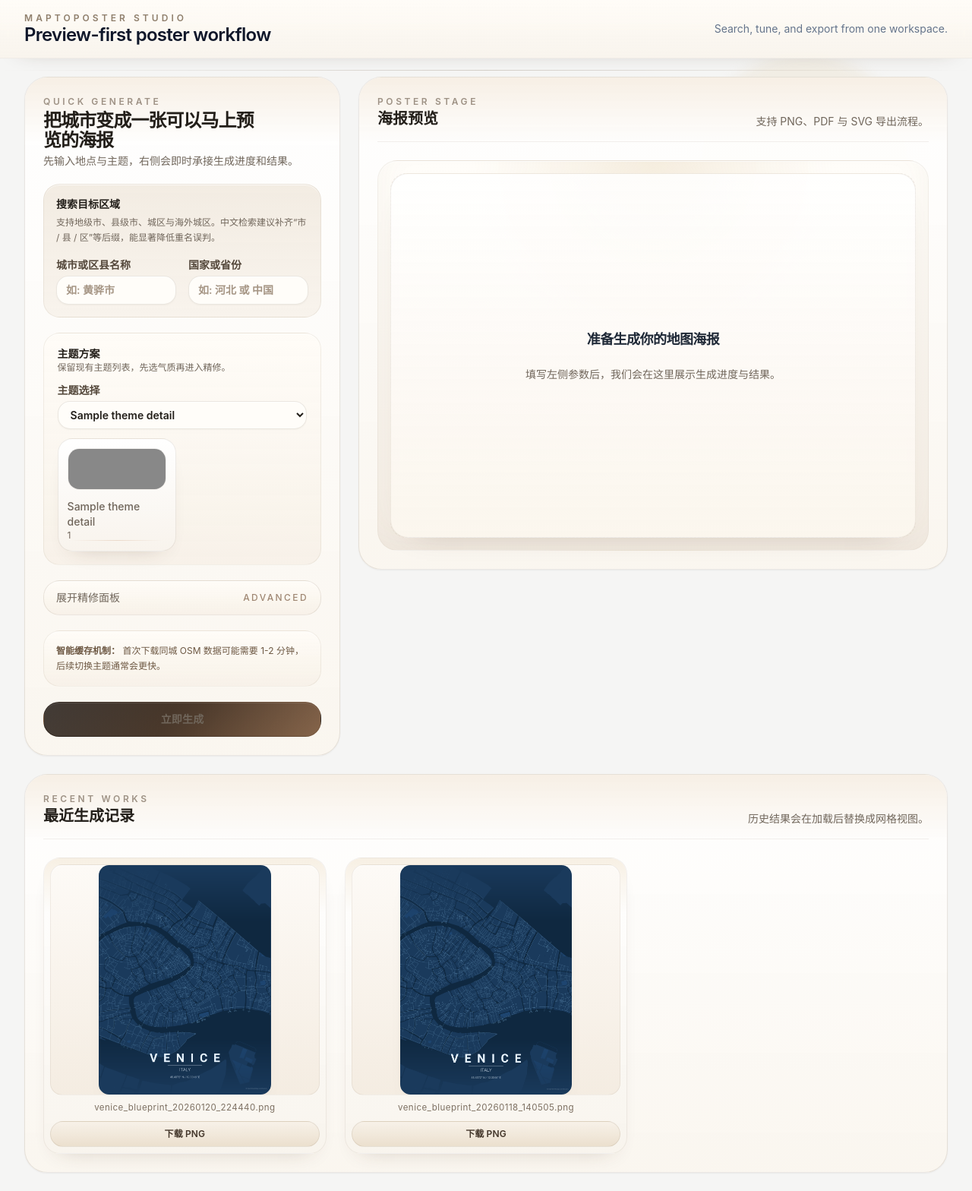
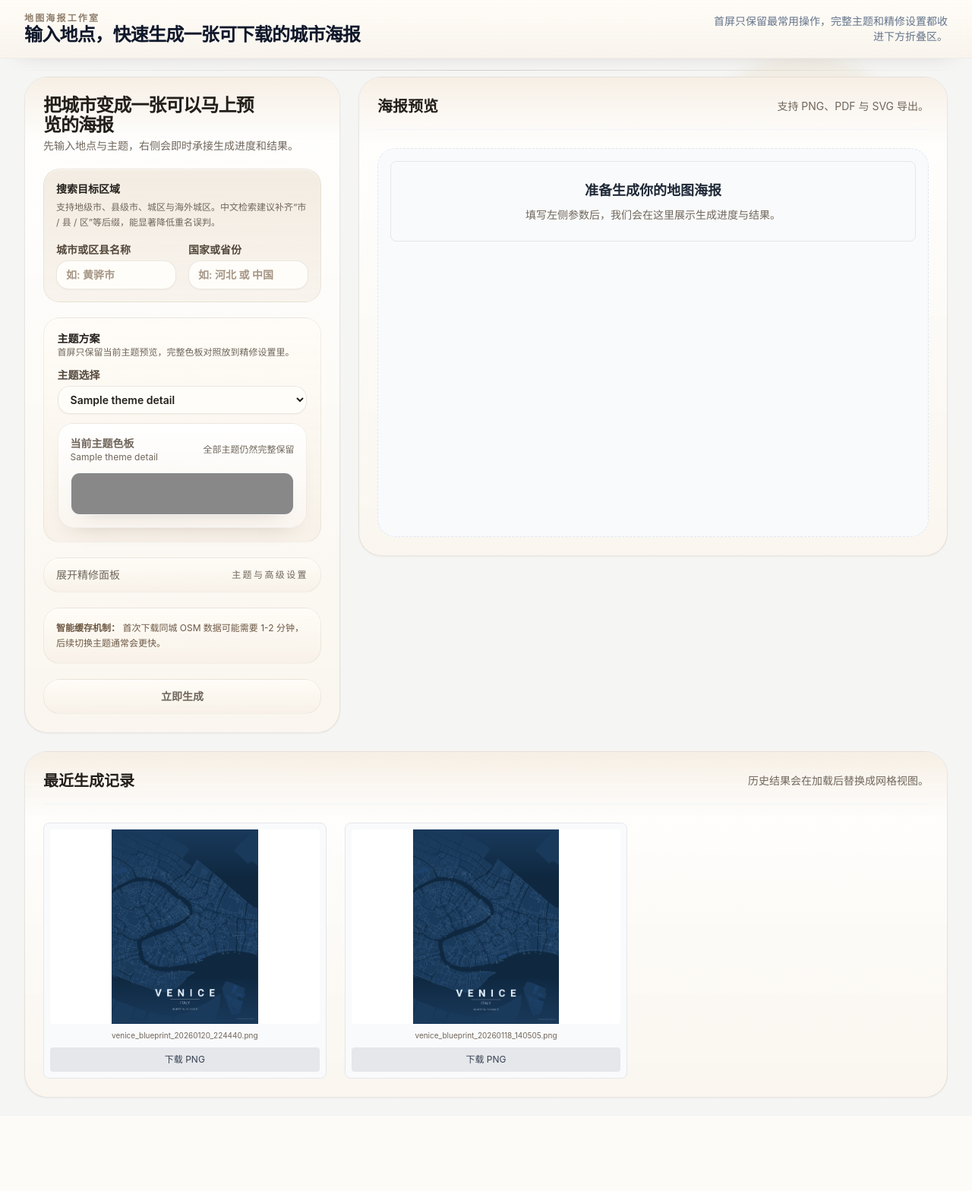
Before and after one commit to tomfocker/maptoposter-web, a FastAPI app: template app/templates/index.html in a window 1280 px wide. Shown: the whole page at 76% size. After the commit the page ends 1446 px from the top, so only its background shows below. Run offline with FastAPI, Linux system fonts and the light colour scheme; the template is opened without the code that fills it: most values are stand-ins (such as "Sample title", 1, 10 or a date in 2020); some libraries are stand-ins or nearby versions.

Commit message:
refactor: streamline theme controls on homepage

```diff
--- a/app/static/css/style.css
+++ b/app/static/css/style.css
@@ -140,7 +140,7 @@ main a {
 
 header nav > div:first-child p {
     color: #8f7f6c !important;
-    letter-spacing: 0.34em !important;
+    letter-spacing: 0.18em !important;
 }
 
 header nav > div:first-child h1 {
@@ -284,11 +284,33 @@ main {
     padding: 1.1rem !important;
 }
 
-[data-ui="theme-picker"] > .grid {
+[data-ui="theme-current-preview"] {
+    border: 1px solid rgba(93, 70, 45, 0.08);
+    border-radius: 1.25rem !important;
+    background:
+        linear-gradient(180deg, rgba(255, 255, 255, 0.98), rgba(250, 245, 239, 0.98)) !important;
+    box-shadow: var(--studio-shadow-soft);
+}
+
+[data-ui="theme-current-preview"] p {
+    margin: 0;
+}
+
+#current-theme-strip {
+    box-shadow:
+        inset 0 1px 0 rgba(255, 255, 255, 0.55),
+        0 12px 24px -20px rgba(73, 48, 24, 0.35);
+}
+
+#current-theme-strip span {
+    min-width: 0;
+}
+
+[data-ui="theme-gallery"] {
     gap: 0.95rem !important;
 }
 
-[data-ui="theme-picker"] article {
+[data-ui="theme-gallery"] article {
     position: relative;
     overflow: hidden;
     border: 1px solid rgba(93, 70, 45, 0.1) !important;
@@ -297,9 +319,7 @@ main {
         linear-gradient(180deg, rgba(255, 255, 255, 0.96), rgba(248, 243, 236, 0.96)) !important;
     box-shadow: var(--studio-shadow-soft);
     transform: translateY(0);
-}
-
-[data-ui="theme-picker"] article::after {
+[data-ui="theme-gallery"] article::after {
     content: "";
     position: absolute;
     inset: auto 1rem 0.8rem;
@@ -307,22 +327,17 @@ main {
     background: linear-gradient(90deg, rgba(178, 109, 59, 0), rgba(178, 109, 59, 0.2), rgba(178, 109, 59, 0));
 }
 
-[data-ui="theme-picker"] article:hover {
+[data-ui="theme-gallery"] article:hover {
     transform: translateY(-3px);
     border-color: rgba(178, 109, 59, 0.24) !important;
     box-shadow: 0 24px 48px -34px rgba(73, 48, 24, 0.44);
 }
 
-[data-ui="theme-picker"] article > div:first-child {
+[data-ui="theme-gallery"] article > div:first-child {
     height: 3.4rem !important;
     border-radius: 0.95rem !important;
     border-color: rgba(93, 70, 45, 0.08) !important;
     box-shadow: inset 0 1px 0 rgba(255, 255, 255, 0.5);
-}
-
-[data-ui="theme-picker"] article p:last-child {
-    letter-spacing: 0.06em;
-    text-transform: uppercase;
 }
 
 [data-ui="refine-toggle"] {
@@ -652,7 +667,7 @@ main {
         flex-direction: column;
     }
 
-    [data-ui="theme-picker"] > .grid,
+    [data-ui="theme-gallery"],
     #history-list {
         grid-template-columns: minmax(0, 1fr) !important;
     }
@@ -686,6 +701,7 @@ main {
 
     [data-ui="quick-generate-panel"] .grid,
     [data-ui="refine-panel"] .grid,
+    [data-ui="theme-gallery"],
     #history-list {
         grid-template-columns: minmax(0, 1fr) !important;
     }
--- a/app/templates/base.html
+++ b/app/templates/base.html
@@ -13,11 +13,11 @@
         <header class="border-b border-black/5 bg-white/90 backdrop-blur">
             <nav class="mx-auto flex w-full max-w-7xl items-center justify-between px-4 py-4 sm:px-6 lg:px-8">
                 <div>
-                    <p class="text-xs font-semibold uppercase tracking-[0.3em] text-slate-500">MapToPoster Studio</p>
-                    <h1 class="text-lg font-semibold text-slate-900">Preview-first poster workflow</h1>
+                    <p class="text-xs font-semibold tracking-[0.24em] text-slate-500">地图海报工作室</p>
+                    <h1 class="text-lg font-semibold text-slate-900">输入地点，快速生成一张可下载的城市海报</h1>
                 </div>
                 <div class="text-right text-sm text-slate-500">
-                    <p>Search, tune, and export from one workspace.</p>
+                    <p>首屏只保留最常用操作，完整主题和精修设置都收进下方折叠区。</p>
                 </div>
             </nav>
         </header>
--- a/app/templates/index.html
+++ b/app/templates/index.html
@@ -1,6 +1,7 @@
 {% extends "base.html" %}
 
 {% block content %}
+{% set default_theme = theme_details[0] if theme_details else None %}
 <div data-ui="studio-shell" class="space-y-6">
     <section class="grid gap-6 xl:grid-cols-[minmax(20rem,26rem)_minmax(0,1fr)]">
         <form
@@ -11,7 +12,6 @@
             class="space-y-5 rounded-[1.75rem] border border-black/5 bg-white p-6 shadow-sm"
         >
             <div class="space-y-1">
-                <p class="text-xs font-semibold uppercase tracking-[0.3em] text-slate-400">Quick Generate</p>
                 <h2 class="text-2xl font-semibold text-slate-900">把城市变成一张可以马上预览的海报</h2>
                 <p class="text-sm text-slate-500">先输入地点与主题，右侧会即时承接生成进度和结果。</p>
             </div>
@@ -35,29 +35,37 @@
                 <div class="flex items-center justify-between gap-3">
                     <div>
                         <h3 class="text-sm font-semibold text-slate-900">主题方案</h3>
-                        <p class="text-xs text-slate-500">保留现有主题列表，先选气质再进入精修。</p>
+                        <p class="text-xs text-slate-500">首屏只保留当前主题预览，完整色板对照放到精修设置里。</p>
                     </div>
                 </div>
                 <label class="block text-sm font-medium text-slate-700">
                     主题选择
                     <select name="theme" id="theme-select" class="mt-1 w-full rounded-xl border border-slate-200 bg-white px-3 py-2 text-sm">
                         {% for t in theme_details %}
-                        <option value="{{ t.id }}">{{ t.name }}</option>
+                        <option value="{{ t.id }}" data-theme-name="{{ t.name }}" data-colors="{{ t.colors | join(',') }}">{{ t.name }}</option>
                         {% endfor %}
                     </select>
                 </label>
-                <div class="grid gap-3 sm:grid-cols-2">
-                    {% for t in theme_details %}
-                    <article class="rounded-2xl border border-slate-200 bg-white p-3">
-                        <div class="mb-3 flex h-12 overflow-hidden rounded-xl border border-slate-100">
-                            {% for color in t.colors %}
-                            <div class="flex-1" style="background-color: {{ color }};"></div>
+                <div data-ui="theme-current-preview" class="space-y-3 rounded-2xl bg-white p-4">
+                    <div class="flex items-center justify-between gap-3">
+                        <div>
+                            <p class="text-sm font-semibold text-slate-800">当前主题色板</p>
+                            <p id="current-theme-name" class="text-xs text-slate-500">{% if default_theme %}{{ default_theme.name }}{% else %}未加载主题{% endif %}</p>
+                        </div>
+                        <p class="text-xs text-slate-500">全部主题仍然完整保留</p>
+                    </div>
+                    <div id="current-theme-strip" class="flex h-14 overflow-hidden rounded-xl border border-slate-100">
+                        {% if default_theme %}
+                            {% for color in default_theme.colors %}
+                            <span class="flex-1" style="background-color: {{ color }};"></span>
                             {% endfor %}
-                        </div>
-                        <p class="text-sm font-medium text-slate-700">{{ t.name }}</p>
-                        <p class="text-xs text-slate-400">{{ t.id }}</p>
-                    </article>
-                    {% endfor %}
+                        {% else %}
+                            <span class="flex-1 bg-slate-100"></span>
+                            <span class="flex-1 bg-slate-200"></span>
+                            <span class="flex-1 bg-slate-300"></span>
+                            <span class="flex-1 bg-slate-400"></span>
+                        {% endif %}
+                    </div>
                 </div>
             </section>
 
@@ -69,10 +77,29 @@
                 class="flex w-full items-center justify-between rounded-2xl border border-slate-200 bg-white px-4 py-3 text-left text-sm font-medium text-slate-700 transition hover:border-slate-300"
             >
                 <span>展开精修面板</span>
-                <span class="text-xs uppercase tracking-[0.2em] text-slate-400">Advanced</span>
+                <span class="text-xs tracking-[0.2em] text-slate-400">主题与高级设置</span>
             </button>
 
             <section id="refine-panel" data-ui="refine-panel" hidden class="space-y-5 rounded-2xl border border-slate-200 bg-slate-50 p-4">
+                <div class="space-y-3 rounded-2xl bg-white p-4">
+                    <div class="space-y-1">
+                        <h3 class="text-sm font-semibold text-slate-900">主题色板总览</h3>
+                        <p class="text-xs text-slate-500">当前可选的 {{ theme_details|length }} 款主题都保留在这里，方便集中对照气质与配色。</p>
+                    </div>
+                    <div data-ui="theme-gallery" class="grid gap-3 sm:grid-cols-2">
+                        {% for t in theme_details %}
+                        <article class="rounded-2xl border border-slate-200 bg-white p-3">
+                            <div class="mb-3 flex h-12 overflow-hidden rounded-xl border border-slate-100">
+                                {% for color in t.colors %}
+                                <div class="flex-1" style="background-color: {{ color }};"></div>
+                                {% endfor %}
+                            </div>
+                            <p class="text-sm font-medium text-slate-700">{{ t.name }}</p>
+                        </article>
+                        {% endfor %}
+                    </div>
+                </div>
+
                 <div class="space-y-1">
                     <h3 class="text-sm font-semibold text-slate-900">文字与导出</h3>
                     <p class="text-xs text-slate-500">手动文案优先于自动生成名称，适合做中英切换或别称替换。</p>
@@ -171,10 +198,9 @@
         <section data-ui="poster-stage" class="rounded-[1.75rem] border border-black/5 bg-white p-6 shadow-sm">
             <div class="flex items-center justify-between gap-3 border-b border-slate-100 pb-4">
                 <div>
-                    <p class="text-xs font-semibold uppercase tracking-[0.3em] text-slate-400">Poster Stage</p>
                     <h2 class="text-xl font-semibold text-slate-900">海报预览</h2>
                 </div>
-                <p class="text-sm text-slate-500">支持 PNG、PDF 与 SVG 导出流程。</p>
+                <p class="text-sm text-slate-500">支持 PNG、PDF 与 SVG 导出。</p>
             </div>
             <div id="preview-area" class="mt-6 min-h-[32rem] rounded-[1.5rem] border border-dashed border-slate-200 bg-slate-50 p-4">
                 {% include "partials/poster_stage_empty.html" %}
@@ -185,7 +211,6 @@
     <section data-ui="recent-works" class="rounded-[1.75rem] border border-black/5 bg-white p-6 shadow-sm">
         <div class="flex items-center justify-between gap-3 border-b border-slate-100 pb-4">
             <div>
-                <p class="text-xs font-semibold uppercase tracking-[0.3em] text-slate-400">Recent Works</p>
                 <h2 class="text-xl font-semibold text-slate-900">最近生成记录</h2>
             </div>
             <p class="text-sm text-slate-500">历史结果会在加载后替换成网格视图。</p>
@@ -202,6 +227,9 @@
         const refinePanel = document.querySelector('[data-ui="refine-panel"]');
         const form = document.getElementById('poster-form');
         const generateButton = document.getElementById('generate-btn');
+        const themeSelect = document.getElementById('theme-select');
+        const currentThemeName = document.getElementById('current-theme-name');
+        const currentThemeStrip = document.getElementById('current-theme-strip');
 
         if (refineToggle && refinePanel) {
             refineToggle.addEventListener('click', function () {
@@ -209,6 +237,25 @@
                 refinePanel.hidden = isExpanded;
                 refineToggle.setAttribute('aria-expanded', String(!isExpanded));
             });
+        }
+
+        if (themeSelect && currentThemeName && currentThemeStrip) {
+            const applyThemePreview = function () {
+                const selectedOption = themeSelect.options[themeSelect.selectedIndex];
+                const colors = (selectedOption.dataset.colors || "").split(",").filter(Boolean);
+                currentThemeName.textContent = selectedOption.dataset.themeName || selectedOption.textContent;
+                currentThemeStrip.innerHTML = "";
+
+                colors.forEach(function (color) {
+                    const swatch = document.createElement("span");
+                    swatch.className = "flex-1";
+                    swatch.style.backgroundColor = color;
+                    currentThemeStrip.appendChild(swatch);
+                });
+            };
+
+            applyThemePreview();
+            themeSelect.addEventListener("change", applyThemePreview);
         }
 
         if (form && generateButton) {
```
Also changed, not shown: tests/test_frontend_ui_refresh.py (+28 -0 lines).
